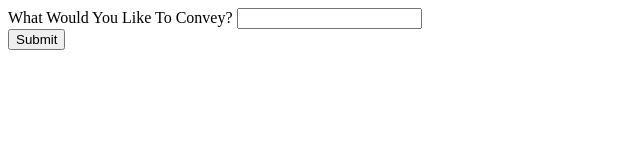
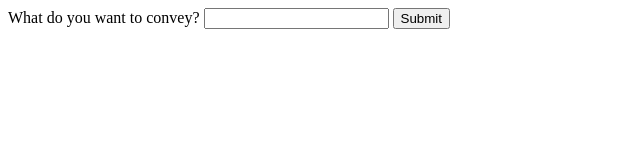
Before and after one commit to MadhavJivrajani/gwc-demo, a plain HTML site: page public/index.html in a window 1280 px wide. Shown: the whole page, without its empty margins (0-640 px from the left). Drawn offline with Linux system fonts and the light colour scheme.

Commit message:
try kv namespace export
Signed-off-by: Madhav Jivrajani <madhav.jiv@gmail.com>

```diff
--- a/functions/api/submit.js
+++ b/functions/api/submit.js
@@ -6,6 +6,6 @@ export async function onRequestPost(context) {
         return new Response("Missing message", { status: 400 });
     }
     // Store in KV with key "msg"
-    await env.messages.put("msg", message);
+    await env.MESSAGES.put("msg", message);
     return new Response("Message stored!", { status: 200 });
 }
--- a/public/index.html
+++ b/public/index.html
@@ -6,11 +6,9 @@
   </head>
   <body>
     <form method="POST" action="/api/submit">
-      <div class="input">
-        <label for="name">What Would You Like To Convey?</label>
-        <input id="name" name="name" type="text" />
-      </div>
-      <button type="submit">Submit</button>
-    </form>
+        <label for="message">What do you want to convey?</label>
+        <input type="text" id="message" name="message" required>
+        <button type="submit">Submit</button>
+      </form>
   </body>
 </html>
```
Also changed, not shown: 2 other files.
